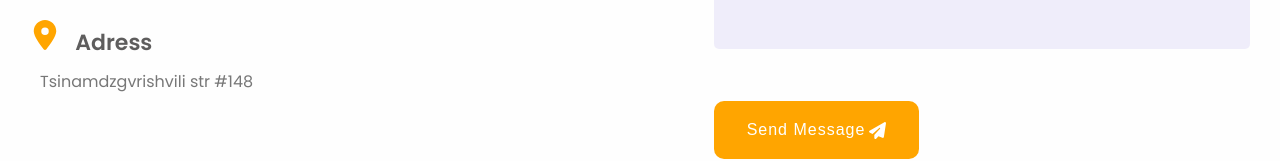
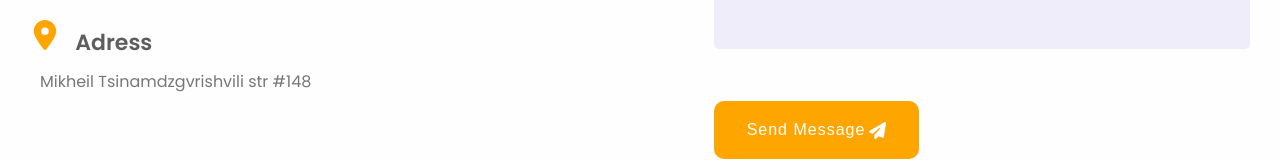
Before and after one commit to iScreAmn/react-portfolio, a React (Vite) app: page / in a window 1280 px wide. Shown: the part 5714-5875 px from the top of the page. Built offline with nearby package versions, Linux system fonts and the light colour scheme.

Commit message:
Location update

```diff
--- a/src/data/contactsData.js
+++ b/src/data/contactsData.js
@@ -19,7 +19,7 @@ const contactsData = [
     id: 3,
     icon: FaLocationDot,
     title: "Adress",
-    value: "Tsinamdzgvrishvili str #148",
+    value: "Mikheil Tsinamdzgvrishvili str #148",
     link: "#",
   },
 ]
```
